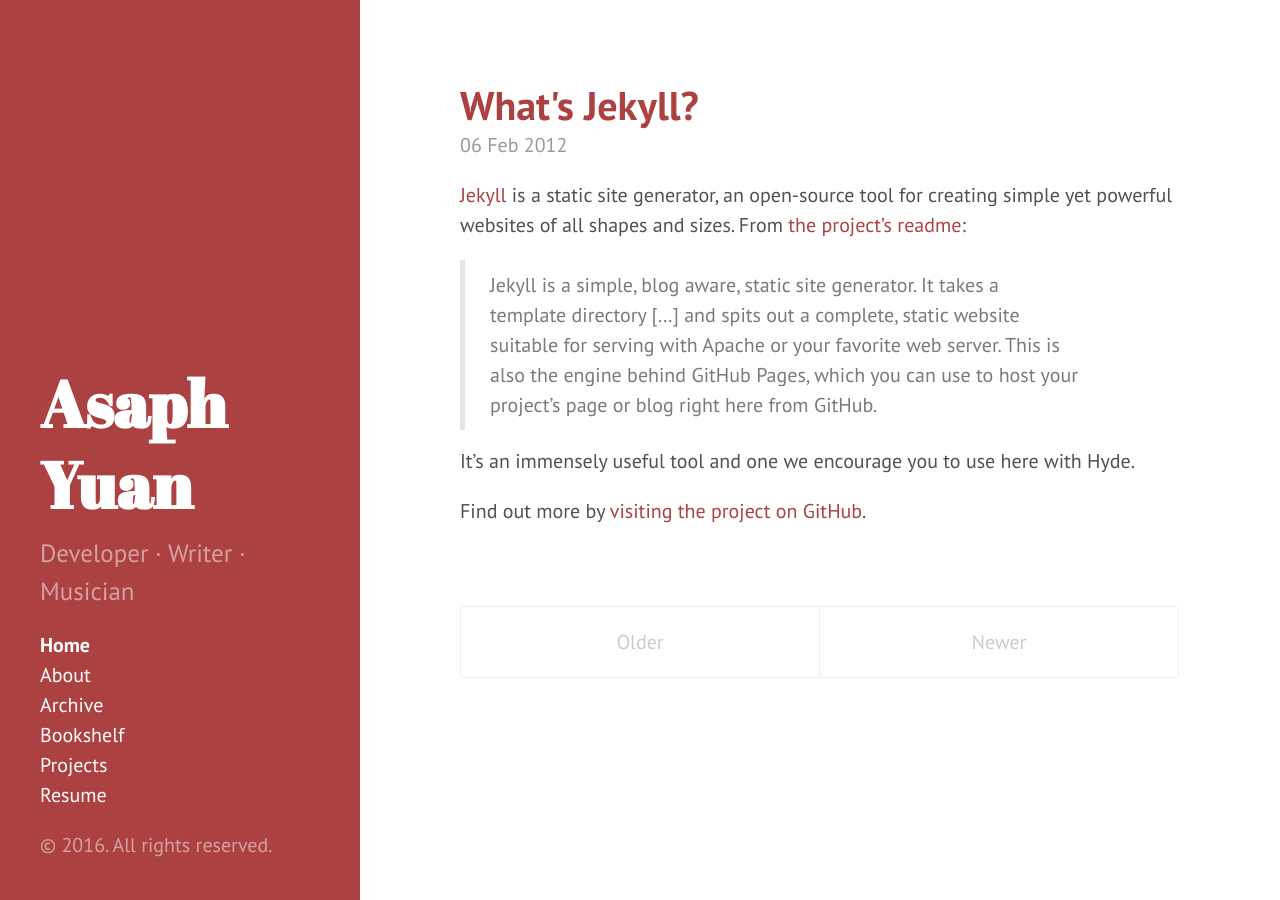
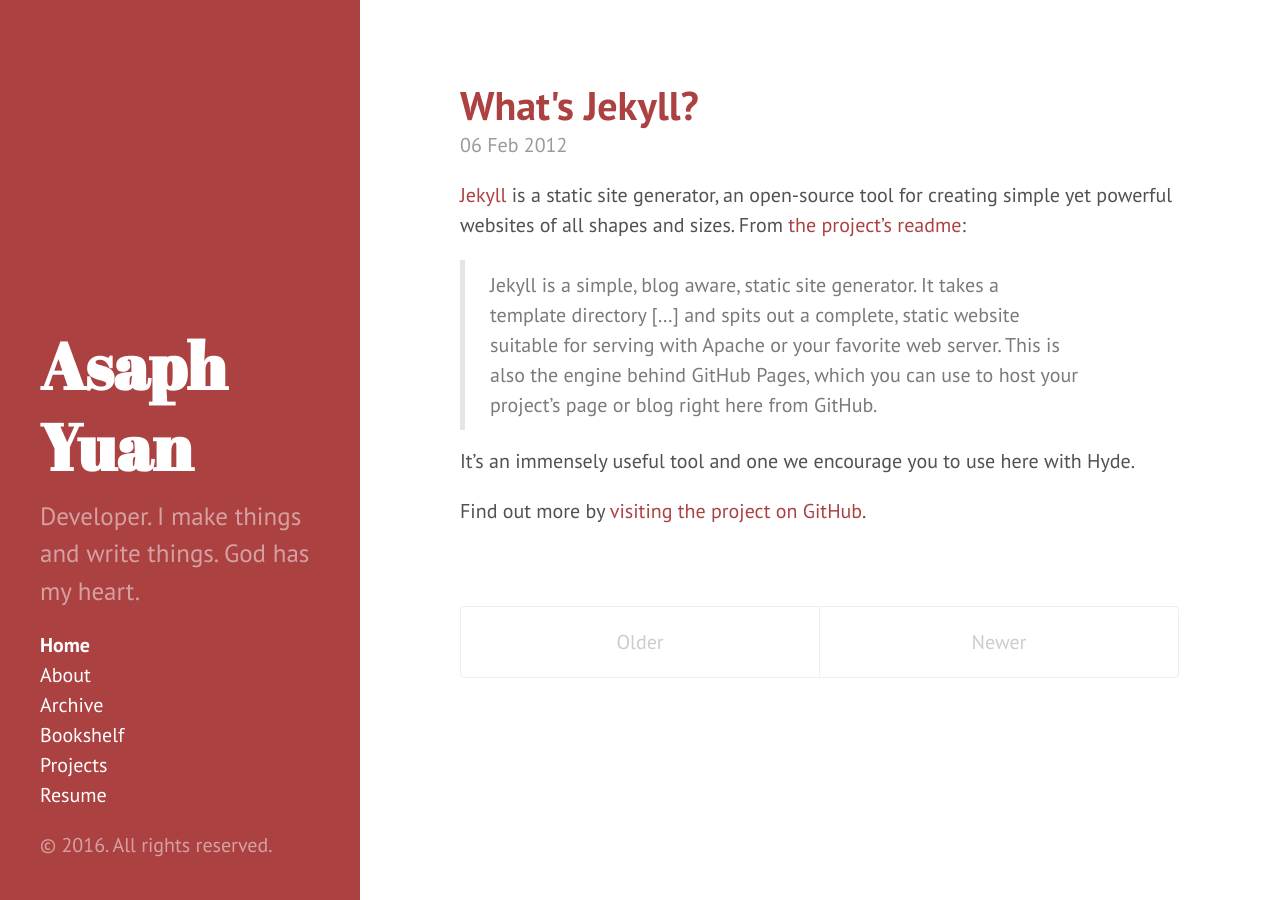
Before and after one commit to asaphy/asaphy.github.io, a Jekyll site: the page built from index.html, in a window 1280 px wide. Built offline with Jekyll 4.4.1, drawn with Linux system fonts in a browser that asks for light colours; the list of posts is cut into pages by our own code.

```diff
--- a/_config.yml
+++ b/_config.yml
@@ -8,7 +8,7 @@ permalink:        pretty
 # Setup
 title:            "Asaph Yuan"
 tagline:          ''
-description:      'Developer · Writer · Musician'
+description:      'Developer. I make things and write things. God has my heart.'
 url:              http://asaphyuan.com
 
 author:
```
